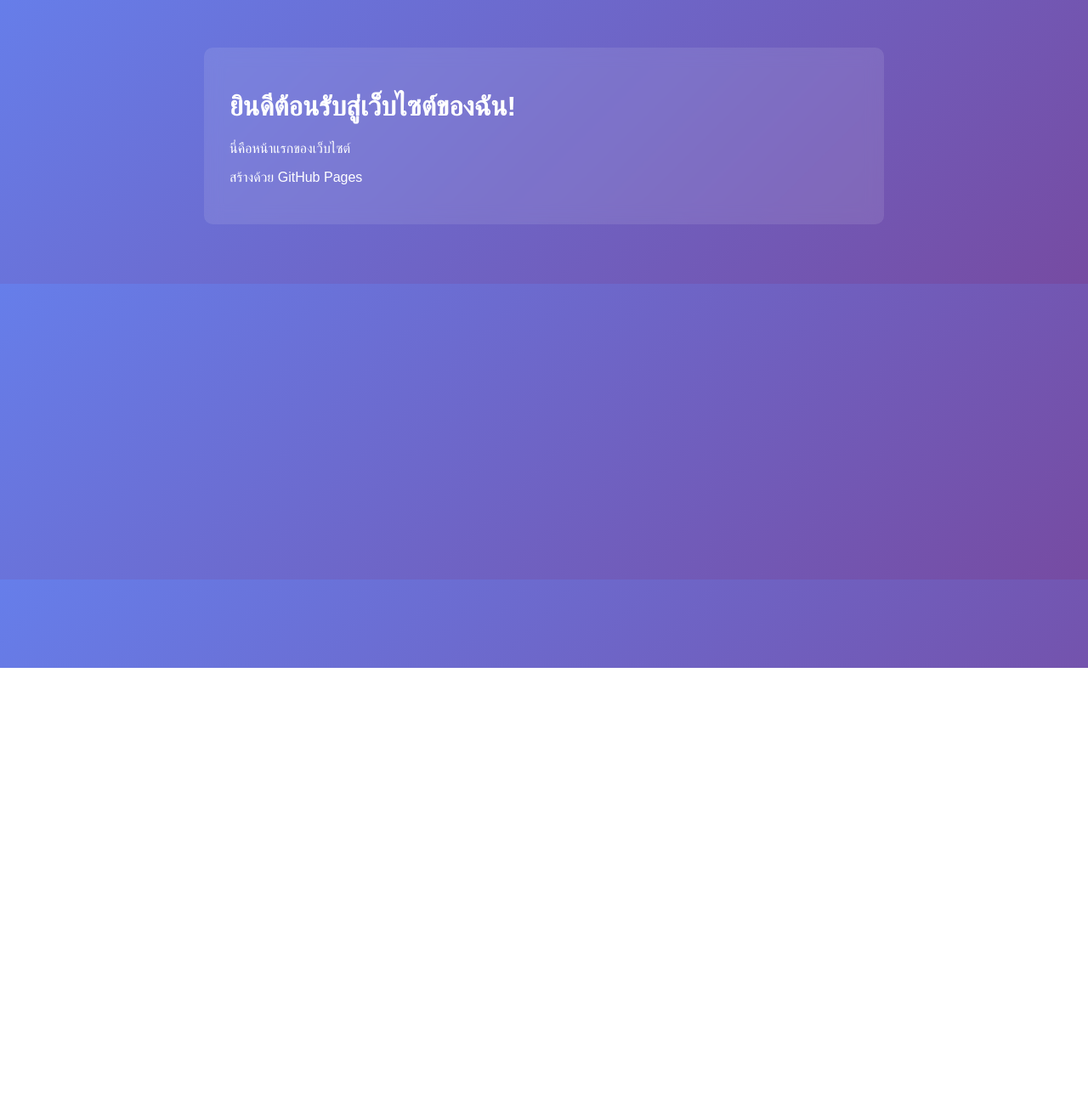
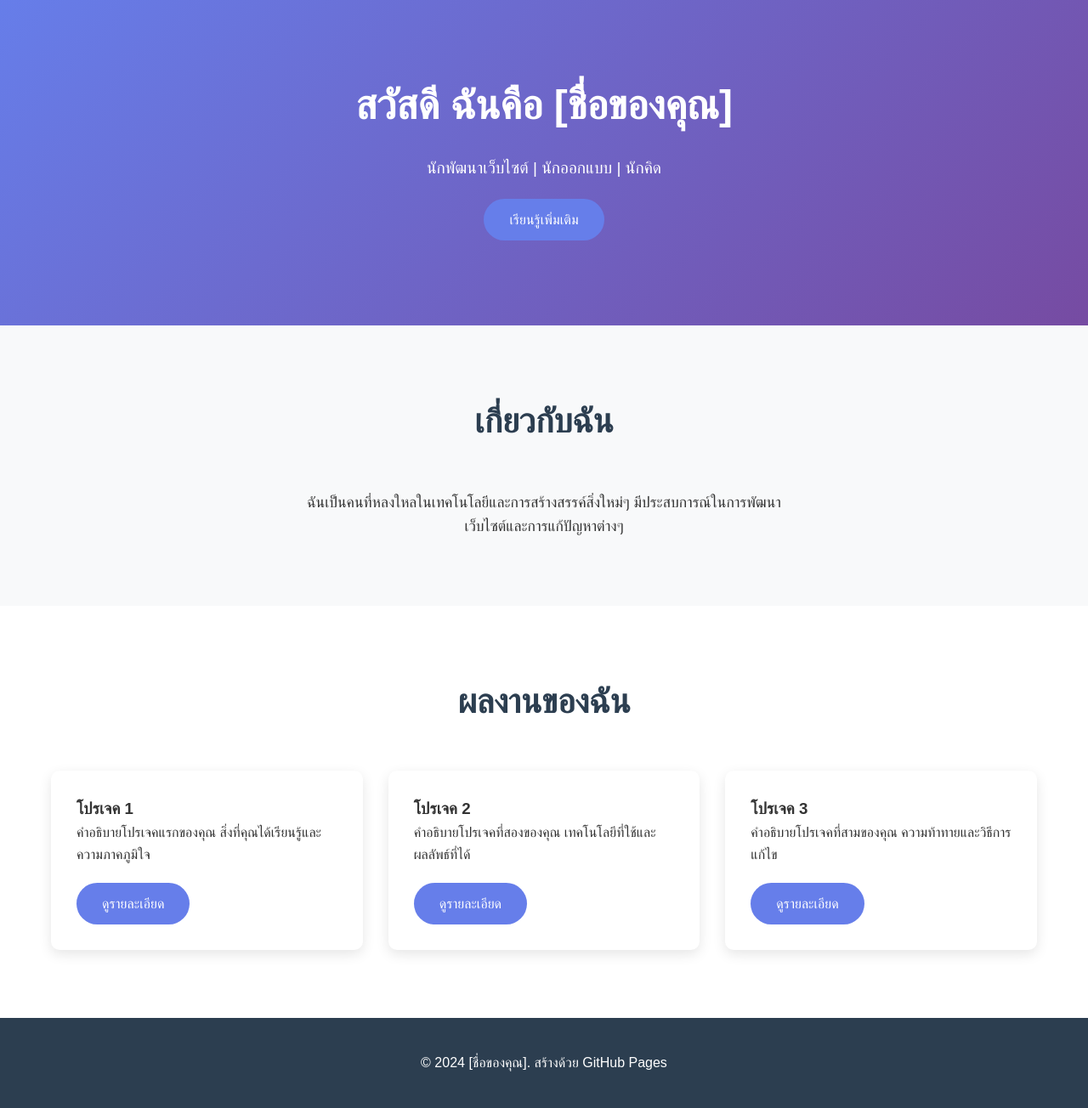
Before and after one commit to GransunVI/AnataHub, a plain HTML site: page Index.html in a window 1280 px wide. Shown: the part 14-1318 px from the top of the page at 85% size. Before the commit the page ends 800 px from the top, so only its background shows below. Drawn offline with Linux system fonts and the light colour scheme.

Commit message:
Update Index.html

```diff
--- a/Index.html
+++ b/Index.html
@@ -3,29 +3,159 @@
 <head>
     <meta charset="UTF-8">
     <meta name="viewport" content="width=device-width, initial-scale=1.0">
-    <title>เว็บไซต์ของฉัน</title>
+    <title>Portfolio - ชื่อของคุณ</title>
     <style>
+        * { margin: 0; padding: 0; box-sizing: border-box; }
+
         body {
-            font-family: Arial, sans-serif;
-            max-width: 800px;
-            margin: 50px auto;
-            padding: 20px;
+            font-family: 'Arial', sans-serif;
+            line-height: 1.6;
+            color: #333;
+        }
+
+        .hero {
             background: linear-gradient(135deg, #667eea 0%, #764ba2 100%);
             color: white;
+            padding: 100px 0;
+            text-align: center;
         }
+
         .container {
-            background: rgba(255,255,255,0.1);
+            max-width: 1200px;
+            margin: 0 auto;
+            padding: 0 20px;
+        }
+
+        .hero h1 {
+            font-size: 3rem;
+            margin-bottom: 20px;
+            animation: fadeInUp 1s ease-out;
+        }
+
+        .hero p {
+            font-size: 1.2rem;
+            animation: fadeInUp 1s ease-out 0.3s both;
+        }
+
+        .section {
+            padding: 80px 0;
+        }
+
+        .section:nth-child(even) {
+            background: #f8f9fa;
+        }
+
+        .section h2 {
+            text-align: center;
+            margin-bottom: 50px;
+            font-size: 2.5rem;
+            color: #2c3e50;
+        }
+
+        .grid {
+            display: grid;
+            grid-template-columns: repeat(auto-fit, minmax(300px, 1fr));
+            gap: 30px;
+            margin-top: 50px;
+        }
+
+        .card {
+            background: white;
             padding: 30px;
             border-radius: 10px;
-            backdrop-filter: blur(10px);
+            box-shadow: 0 5px 15px rgba(0,0,0,0.1);
+            transition: transform 0.3s ease;
+        }
+
+        .card:hover {
+            transform: translateY(-5px);
+        }
+
+        .btn {
+            display: inline-block;
+            background: #667eea;
+            color: white;
+            padding: 12px 30px;
+            text-decoration: none;
+            border-radius: 50px;
+            margin-top: 20px;
+            transition: background 0.3s ease;
+        }
+
+        .btn:hover {
+            background: #5a67d8;
+        }
+
+        footer {
+            background: #2c3e50;
+            color: white;
+            text-align: center;
+            padding: 40px 0;
+        }
+
+        @keyframes fadeInUp {
+            from {
+                opacity: 0;
+                transform: translateY(30px);
+            }
+            to {
+                opacity: 1;
+                transform: translateY(0);
+            }
+        }
+
+        @media (max-width: 768px) {
+            .hero h1 { font-size: 2rem; }
+            .section h2 { font-size: 2rem; }
         }
     </style>
 </head>
 <body>
-    <div class="container">
-        <h1>ยินดีต้อนรับสู่เว็บไซต์ของฉัน!</h1>
-        <p>นี่คือหน้าแรกของเว็บไซต์</p>
-        <p>สร้างด้วย GitHub Pages</p>
-    </div>
+    <section class="hero">
+        <div class="container">
+            <h1>สวัสดี ฉันคือ [ชื่อของคุณ]</h1>
+            <p>นักพัฒนาเว็บไซต์ | นักออกแบบ | นักคิด</p>
+            <a href="#about" class="btn">เรียนรู้เพิ่มเติม</a>
+        </div>
+    </section>
+
+    <section id="about" class="section">
+        <div class="container">
+            <h2>เกี่ยวกับฉัน</h2>
+            <p style="text-align: center; font-size: 1.1rem; max-width: 600px; margin: 0 auto;">
+                ฉันเป็นคนที่หลงใหลในเทคโนโลยีและการสร้างสรรค์สิ่งใหม่ๆ
+                มีประสบการณ์ในการพัฒนาเว็บไซต์และการแก้ปัญหาต่างๆ
+            </p>
+        </div>
+    </section>
+
+    <section class="section">
+        <div class="container">
+            <h2>ผลงานของฉัน</h2>
+            <div class="grid">
+                <div class="card">
+                    <h3>โปรเจค 1</h3>
+                    <p>คำอธิบายโปรเจคแรกของคุณ สิ่งที่คุณได้เรียนรู้และความภาคภูมิใจ</p>
+                    <a href="#" class="btn">ดูรายละเอียด</a>
+                </div>
+                <div class="card">
+                    <h3>โปรเจค 2</h3>
+                    <p>คำอธิบายโปรเจคที่สองของคุณ เทคโนโลยีที่ใช้และผลลัพธ์ที่ได้</p>
+                    <a href="#" class="btn">ดูรายละเอียด</a>
+                </div>
+                <div class="card">
+                    <h3>โปรเจค 3</h3>
+                    <p>คำอธิบายโปรเจคที่สามของคุณ ความท้าทายและวิธีการแก้ไข</p>
+                    <a href="#" class="btn">ดูรายละเอียด</a>
+                </div>
+            </div>
+        </div>
+    </section>
+
+    <footer>
+        <div class="container">
+            <p>&copy; 2024 [ชื่อของคุณ]. สร้างด้วย GitHub Pages</p>
+        </div>
+    </footer>
 </body>
 </html>
```
